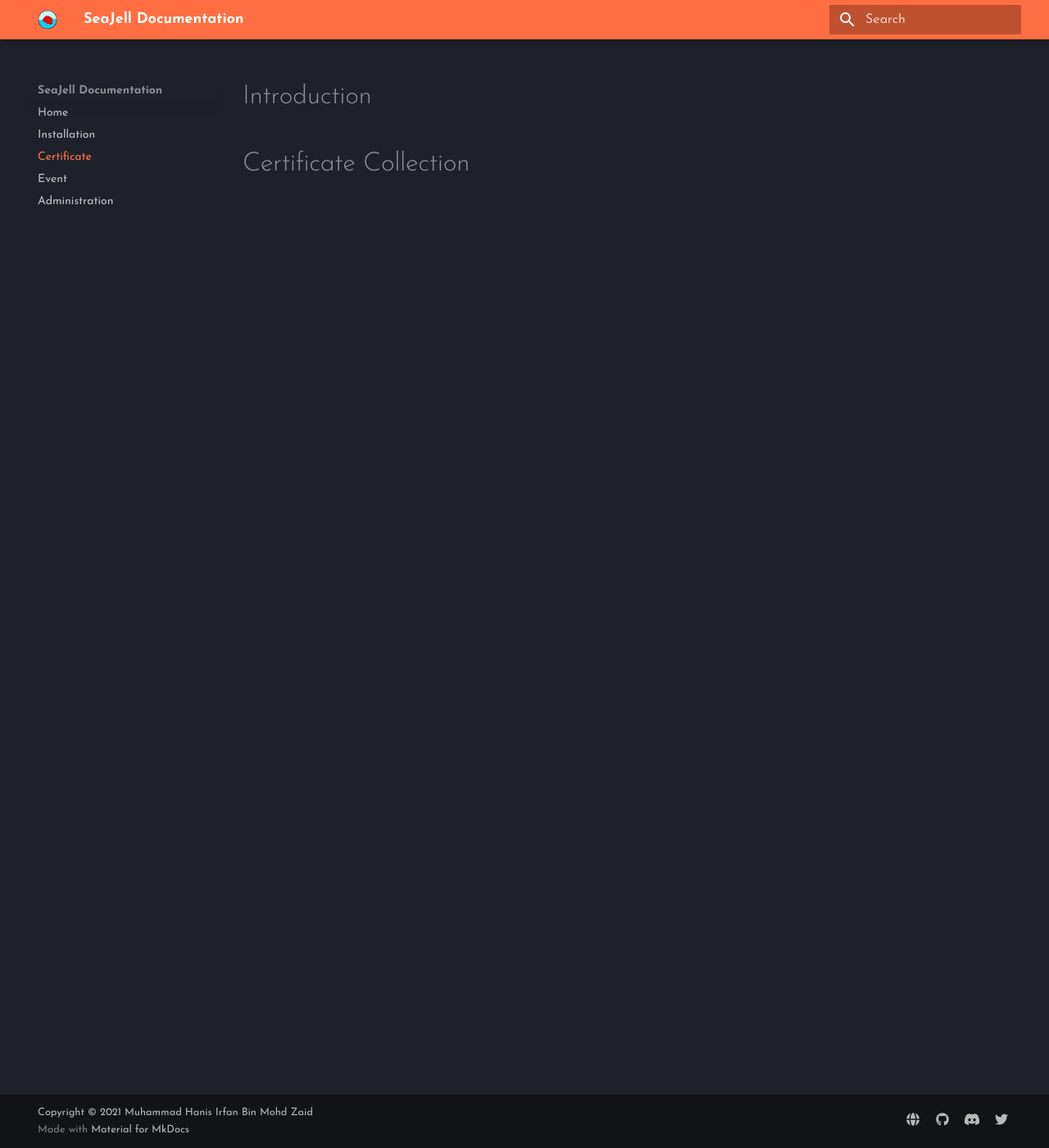
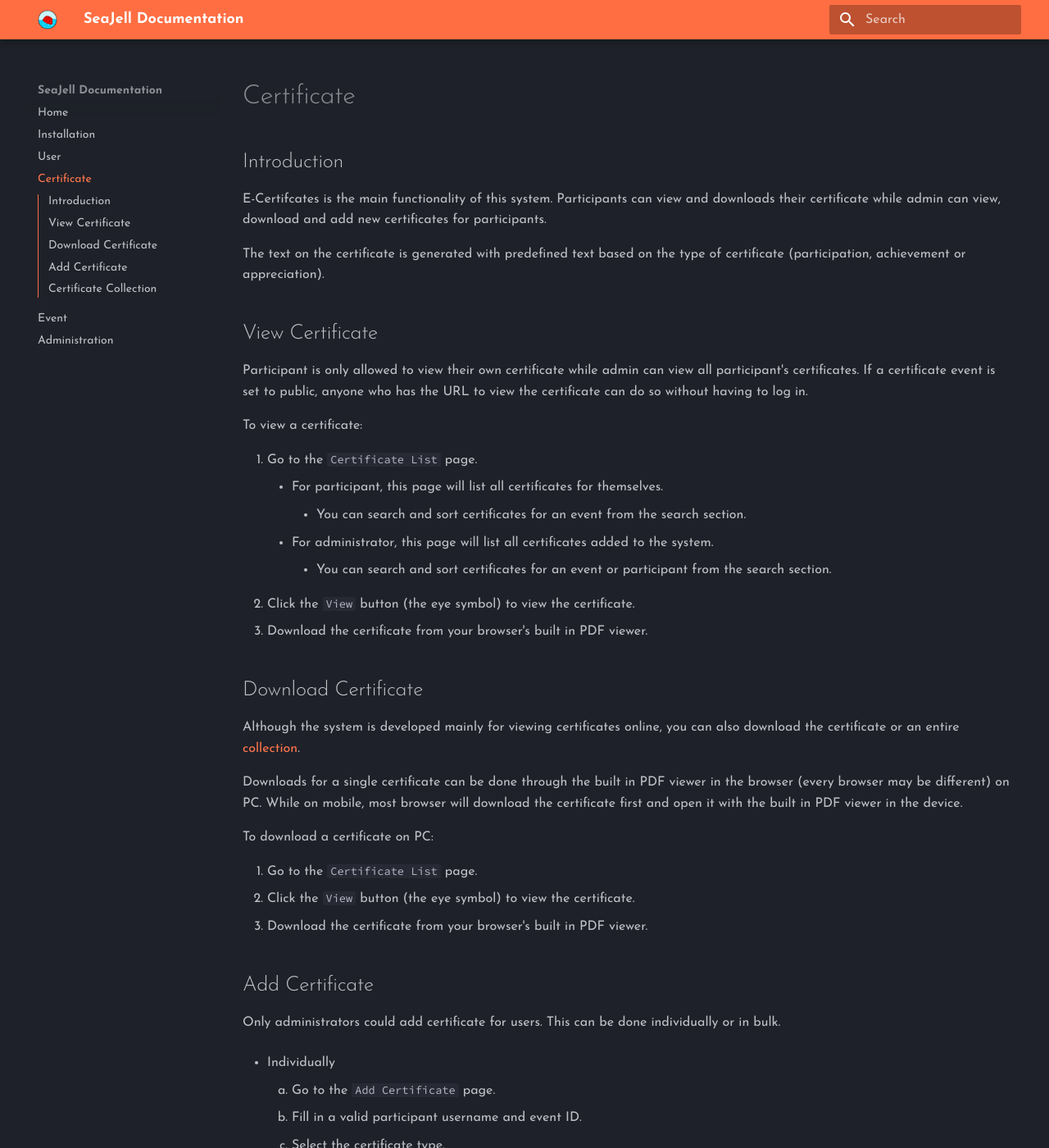
Before and after one commit to seajell/seajell-documentation, an MkDocs documentation site: the page built from docs/certificate.md, in a window 1280 px wide and 1400 px high. Shown: the whole window at 82% size. Built offline with MkDocs 1.6.1 and Material for MkDocs 9.7.7, drawn with Linux system fonts in a browser that asks for light colours; some of the changed text lies outside the part shown.

Commit message:
Added Certificate Page

```diff
--- a/docs/certificate.md
+++ b/docs/certificate.md
@@ -1,2 +1,74 @@
-# Introduction
-# Certificate Collection
+# Certificate
+
+## Introduction
+E-Certifcates is the main functionality of this system. Participants can view and downloads their certificate while admin can view, download and add new certificates for participants.
+
+The text on the certificate is generated with predefined text based on the type of certificate (participation, achievement or appreciation).
+
+## View Certificate
+Participant is only allowed to view their own certificate while admin can view all participant's certificates. If a certificate event is set to public, anyone who has the URL to view the certificate can do so without having to log in.
+
+To view a certificate:
+
+1. Go to the `Certificate List` page.
+    - For participant, this page will list all certificates for themselves.
+        - You can search and sort certificates for an event from the search section.
+    - For administrator, this page will list all certificates added to the system.
+        - You can search and sort certificates for an event or participant from the search section.
+2. Click the `View` button (the eye symbol) to view the certificate.
+3. Download the certificate from your browser's built in PDF viewer.
+
+## Download Certificate
+Although the system is developed mainly for viewing certificates online, you can also download the certificate or an entire [collection](#certificate-collection).
+
+Downloads for a single certificate can be done through the built in PDF viewer in the browser (every browser may be different) on PC. While on mobile, most browser will download the certificate first and open it with the built in PDF viewer in the device.
+
+To download a certificate on PC:
+
+1. Go to the `Certificate List` page.
+2. Click the `View` button (the eye symbol) to view the certificate.
+3. Download the certificate from your browser's built in PDF viewer.
+
+## Add Certificate
+Only administrators could add certificate for users. This can be done individually or in bulk.
+
+- Individually
+    1. Go to the `Add Certificate` page.
+    2. Fill in a valid participant username and event ID.
+    3. Select the certificate type.
+    4. Fill in the participant position in the event.
+    5. Fill in the category for the certificate (if any).
+    6. Click the `Add Certificate` button.
+
+- Bulk
+    1. Go to the `Add Certificate` page.
+    2. Download the bulk add template by clicking the `Download Template` button.
+    3. Fill in the template by following the guides in the template.
+    4. Upload the template that have been filled.
+    5. Click the `Add Certificates In Bulk` button to start the process of adding the certificates.
+
+    **Note:**
+
+    - Only 500 certificates can be added with one spreadsheet/template.
+    - Make sure to to follow the guides given in the template.
+    - Don't leave empty row between rows that have data. Rows after the empty row will be ignored. Only rows before the empty row will be added.
+
+## Certificate Collection
+
+Certificate Collection is a collection or group of certificate for a participant or event.
+
+- Participants can only download a collection for themselves. Collection download for themselves is limited to 1 download every 24 hours.
+- Administrator can download collection for an event or any participant that they wanted. Collection download for a particular participant or event is limited to 1 download every 24 hours.
+
+To download a certificate collection:
+
+1. Go to the `Certificate List` page.
+2. Click the `Download Certificate Collection` button.
+    - Participant
+        1. Click the `Download` button and wait.
+        2. After a while, the URL to download the collection will be available and you can download the collection from that URL. The URL will only be valid for 24 hours.
+    - Administrator
+        1. Select whether you wanted to download collection for an event or user.
+        2. Enter the ID or username for the event or user.
+        3. Click the `Download` button and wait.
+        4. After a while, the URL to download the collection will be available and you can download the collection from that URL. The URL will only be valid for 24 hours.
--- a/mkdocs.yml
+++ b/mkdocs.yml
@@ -49,6 +49,7 @@
 nav:
     - Home: index.md
     - Installation: installation.md
+    - User: user.md
     - Certificate: certificate.md
     - Event: event.md
     - Administration: admin.md
```
Also changed, not shown: docs/index.md (+9 -2 lines), docs/installation.md (+1 -1 lines), docs/user.md (added, +13 -0 lines).
